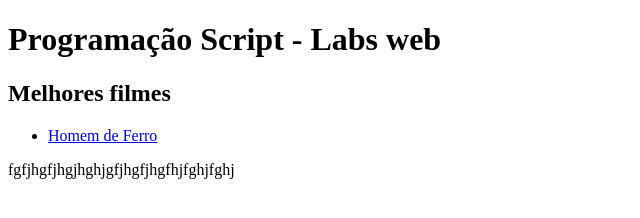
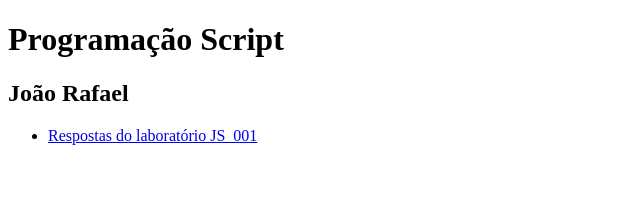
Before and after one commit to JoaoRQG/JoaoRQG.github.io, a plain HTML site: page index.html in a window 1280 px wide. Shown: the whole page, without its empty margins (0-640 px from the left). Drawn offline with Linux system fonts and the light colour scheme.

Commit message:
Add files via upload

```diff
--- a/index.html
+++ b/index.html
@@ -1,18 +1,15 @@
 <!DOCTYPE html>
 <html lang="pt_BR">
-    <head>
-        <meta charset="UTF-8">
-    </head>
+<head>
+    <meta charset="UTF-8">
+</head>
     <body>
-        <h1>Programação Script - Labs web </h1>
-        <h2>Melhores filmes</h2>
+        <h1>Programação Script</h1>
+        <h2>João Rafael</h2>
         <ul>
             <li>
-                <a href="lab1.html"> Homem de Ferro </a>
+                <a href="respJS_001.html">Respostas do laboratório JS_001</a>
             </li>
         </ul>
-        <p>
-            fgfjhgfjhgjhghjgfjhgfjhgfhjfghjfghj
-        </p>
     </body>
 </html>
```
